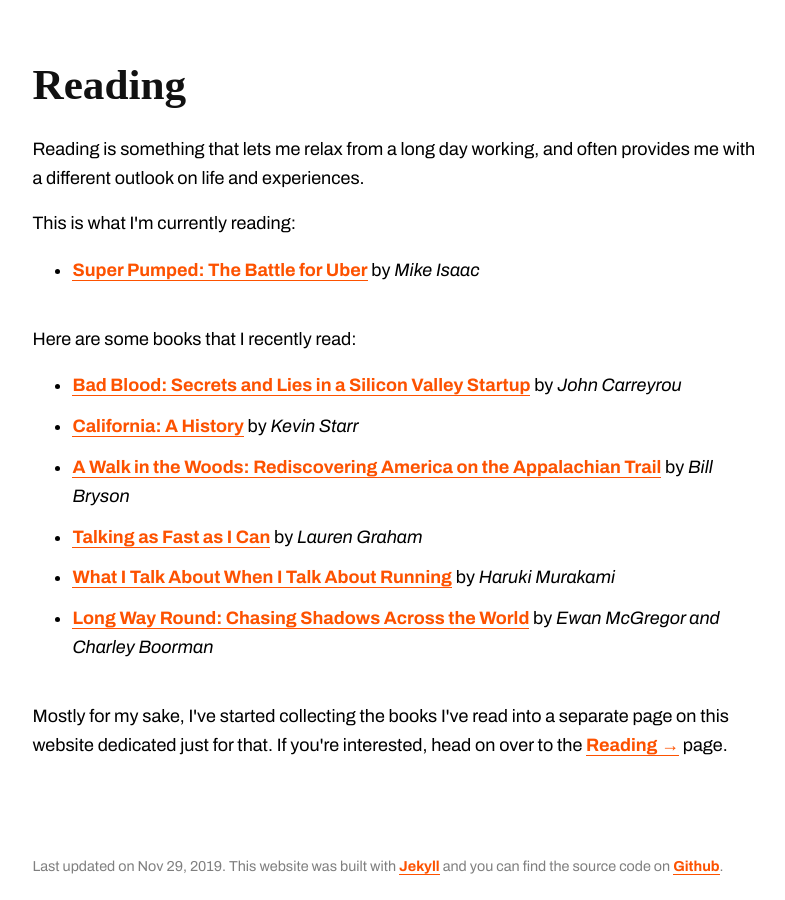
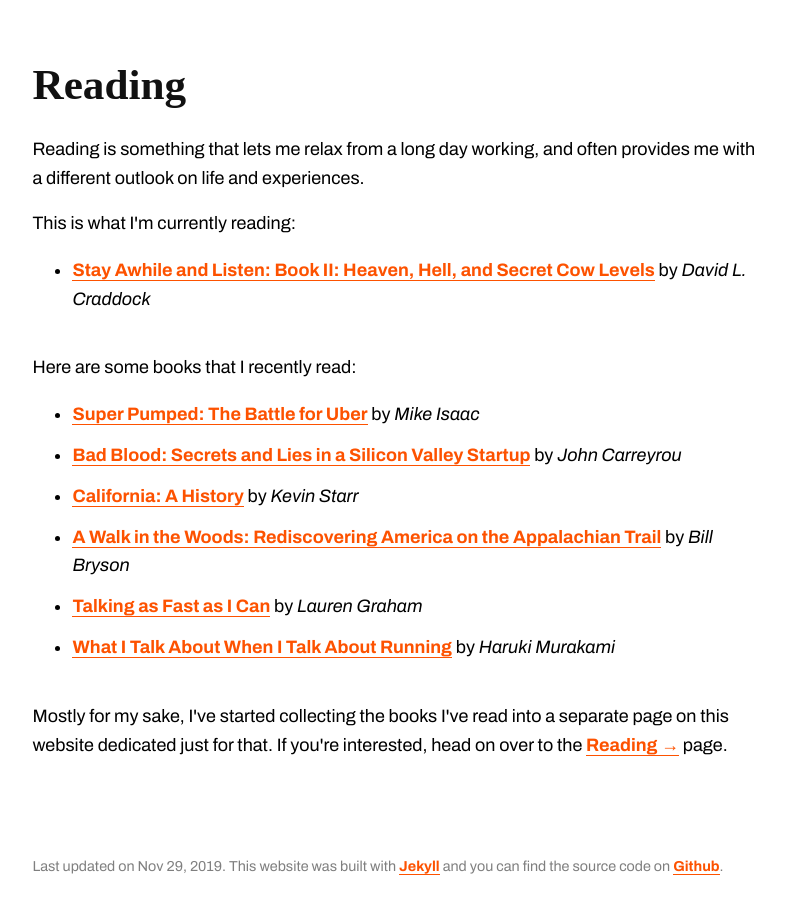
Before and after one commit to ivanbozic/ivanbozic.com, a Jekyll site: the page built from index.html, in a window 1280 px wide and 900 px high, scrolled down 1047 px. Shown: the whole window, without its empty margins (243-1028 px from the left). Built offline with Jekyll 4.4.1, drawn with Linux system fonts in a browser that asks for light colours; some web fonts are replaced.

Commit message:
Reading update.

```diff
--- a/_data/reading.json
+++ b/_data/reading.json
@@ -1,9 +1,17 @@
 [
+    {
+        "link": "https://www.amazon.com/Stay-Awhile-Listen-Heaven-Secret-ebook/dp/B07ZQQRWS9/",
+        "title": "Stay Awhile and Listen: Book II: Heaven, Hell, and Secret Cow Levels",
+        "author": "David L. Craddock",
+        "is_reading": true,
+        "cover_art": "/images/book-covers/stay-awhile-and-listen-book-ii-david-l-craddock.png",
+        "cover_style": "dark"
+    },
     {
         "link": "https://www.amazon.com/Super-Pumped-Battle-Mike-Isaac/dp/0393652246",
         "title": "Super Pumped: The Battle for Uber",
         "author": "Mike Isaac",
-        "is_reading": true,
+        "is_reading": false,
         "cover_art": "/images/book-covers/super-pumped-mike-isaac.png",
         "cover_style": "dark"
     },
```
Also changed, not shown: images/book-covers/stay-awhile-and-listen-book-ii-david-l-craddock.png (added), 1 other file.
